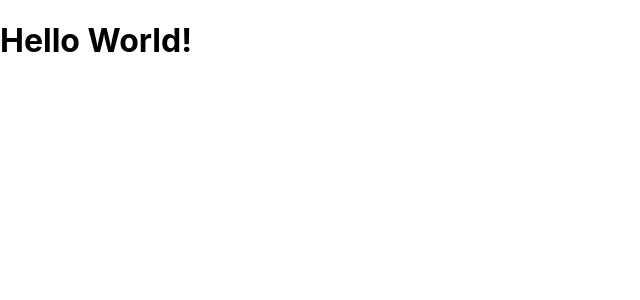
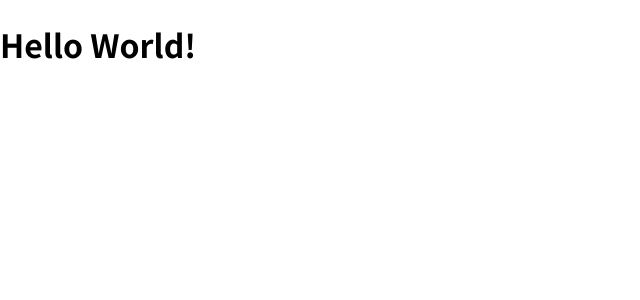
Before and after one commit to cheolubak/ecommerce, a React (Create React App) app: page / in a window 1280 px wide. Shown: the top 300 px of the page, without its empty margins (0-640 px from the left). Built offline with nearby package versions, Linux system fonts and the light colour scheme.

Commit message:
Add Font and Colors, Shadows

```diff
--- a/src/global.scss
+++ b/src/global.scss
@@ -1,13 +1,24 @@
+@import url('https://fonts.googleapis.com/css2?family=Noto+Sans+KR:wght@300;400;500;700&display=swap');
+
 body {
   margin: 0;
-  font-family: -apple-system, BlinkMacSystemFont, 'Segoe UI', 'Roboto', 'Oxygen',
-    'Ubuntu', 'Cantarell', 'Fira Sans', 'Droid Sans', 'Helvetica Neue',
-    sans-serif;
+  font-family: 'Noto Sans KR', -apple-system, BlinkMacSystemFont, 'Segoe UI',
+    'Roboto', 'Oxygen', 'Ubuntu', 'Cantarell', 'Fira Sans', 'Droid Sans',
+    'Helvetica Neue', sans-serif;
   -webkit-font-smoothing: antialiased;
   -moz-osx-font-smoothing: grayscale;
 }
 
-code {
-  font-family: source-code-pro, Menlo, Monaco, Consolas, 'Courier New',
-    monospace;
+:root {
+  --COLOR_PRIMARY: #4daa8f;
+  --COLOR_SECONDARY: #f0965c;
+  --COLOR_WARNING: #ae291f;
+  --COLOR_WHITE: #fff;
+  --COLOR_BLACK: #000;
+  --COLOR_GRAY: #aaa;
+  --COLOR_LIGHT_GRAY: #e4e4e4;
+  --SHADOW_DEFAULT: 0px 8px 24px rgba(0, 0, 0, 0.15);
+  --SHADOW_PRIMARY: 0px 18px 40px rgba(77, 170, 143, 0.2);
+  --SHADOW_SECONDARY: 0px 18px 40px rgba(240, 150, 92, 0.2);
+  --SHADOW_WARNING: 0px 18px 40px rgba(174, 41, 31, 0.2);
 }
```
